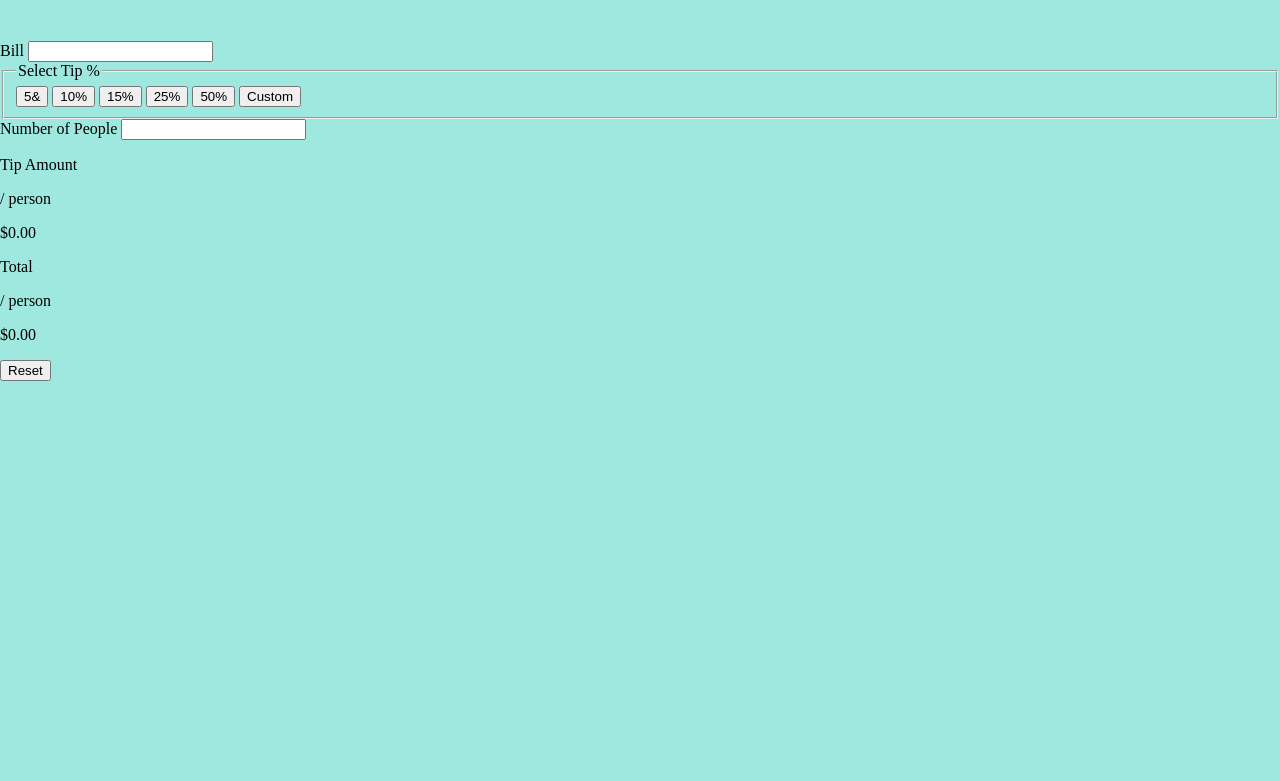
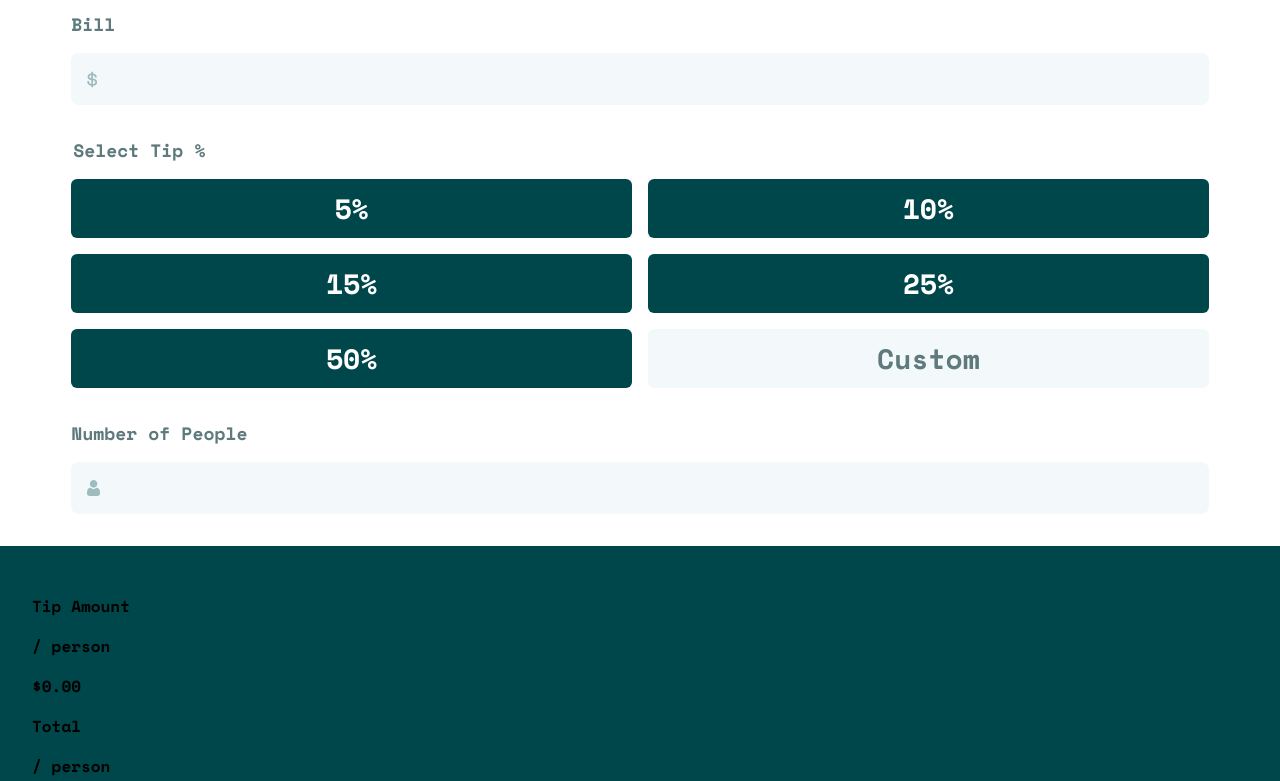
Before and after one commit to Turtlewords/tip_calculator, a plain HTML site: page index.html in a window 1280 px wide. Shown: the part 145-926 px from the top of the page. Before the commit the page ends 800 px from the top, so only its background shows below. Drawn offline with Linux system fonts and the light colour scheme.

Commit message:
continue markup and styling

```diff
--- a/index.html
+++ b/index.html
@@ -5,13 +5,7 @@
   <meta name="viewport" content="width=device-width, initial-scale=1.0"> <!-- displays site properly based on user's device -->
   <meta name="description" content="An application that cacluclates tip amounts">
   <link rel="icon" type="image/png" sizes="32x32" href="./images/favicon-32x32.png">
-
   <title>Frontend Mentor | Tip calculator app</title>
-
-
-  <link rel="preconnect" href="https://fonts.googleapis.com">
-  <link rel="preconnect" href="https://fonts.gstatic.com" crossorigin>
-  <link href="https://fonts.googleapis.com/css2?family=Space+Mono:ital,wght@0,400;0,700;1,400;1,700&display=swap" rel="stylesheet">
   <link rel="stylesheet" href="styles.css">
 </head>
 <body>
@@ -20,19 +14,23 @@
   </header>
   <main>
     <form id="form">
-      <label for="bill">Bill</label>
-      <input id="bill" name="bill" type="number">
+      <label for="bill" class="form-label">Bill
+        <input type="text" id="bill" name="bill" >
+      </label>
+
       <fieldset id="select-tip">
-        <legend>Select Tip %</legend>
-        <button id="five-pct">5&</button>
-        <button id="ten-pct">10%</button>
-        <button id="fifteen-pct">15%</button>
-        <button id="twenty-five-pct">25%</button>
-        <button id="fifty-pct">50%</button>
-        <button id="custom">Custom</button>
+        <legend class="form-label">Select Tip %</legend>
+        <button id="five-pct" class="tip-btn">5%</button>
+        <button id="ten-pct" class="tip-btn">10%</button>
+        <button id="fifteen-pct" class="tip-btn">15%</button>
+        <button id="twenty-five-pct" class="tip-btn">25%</button>
+        <button id="fifty-pct" class="tip-btn">50%</button>
+        <button id="custom" class="tip-btn">Custom</button>
       </fieldset>
-      <label for="people">Number of People</label>
-      <input type="number" id="people" name="people">
+      <label for="people" class="form-label">Number of People
+        <input type="text" id="people" name="people">
+      </label>
+
     </form>
     <section id="results">
       <div id="output">
--- a/styles.css
+++ b/styles.css
@@ -85,9 +85,99 @@
     padding: 0;
     background-color: var(--green-200);
     min-height: 100vh;
+    font-family: 'spaceMonoBold';
   }
 
   header {
     text-align: center;
-    padding: 4rem;
+    padding: 2rem;
   }
+
+  main {
+    background-color: var(--white);
+    border-radius: 20px;
+
+  }
+
+  #form {
+    display: flex;
+    flex-direction: column;
+    align-items: center;
+    padding: 2rem 0.5rem;
+    gap: var(--space-400)
+  }
+
+  input[type="text"] {
+    display: block;
+    font-family: inherit;
+    padding: .5rem 1rem;
+    border: none;
+    width: 100%;
+    color: var(--grey-300);
+    text-align: right;
+    border-radius: 8px;
+    font-size: 24px;
+    line-height: 36px;
+    letter-spacing: 0px;
+    margin-top: 1rem;
+  }
+
+  label {
+    width: 90%;
+  }
+
+  #bill {
+    background: var(--grey-50) url("images/icon-dollar.svg") no-repeat scroll left 1rem center;
+  }
+
+  #people {
+    background: var(--grey-50) url("images/icon-person.svg") no-repeat scroll left 1rem center;
+  }
+
+  input[type="text"]:focus {
+    border: 2px solid red;
+  }
+
+  fieldset {
+    border: none;
+    display: grid;
+    width: 90%;
+    grid-template-columns: 1fr 1fr;
+    gap: 1rem;
+    padding: 0;
+  }
+
+  legend {
+    margin-bottom: 1rem;
+  }
+
+  .tip-btn {
+    font-family: inherit;
+    background-color: var(--green-900);
+    color: var(--white);
+    border-radius: 6px;
+    font-size: 28px;
+    line-height: 47px;
+    letter-spacing: 0px;
+    border: none;
+    padding: 6px;
+  }
+
+  #custom {
+    background-color: var(--grey-50);
+    color: var(--grey-500);
+  }
+
+  #results {
+    padding: 2rem;
+    background-color: var(--green-900);
+  }
+
+
+
+  /* Typography */
+
+.form-label {
+    font-size: 18px;
+    color: var(--grey-500);
+}
```
